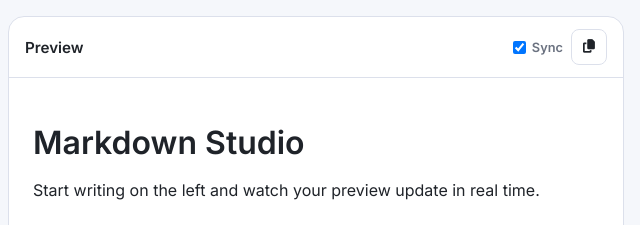
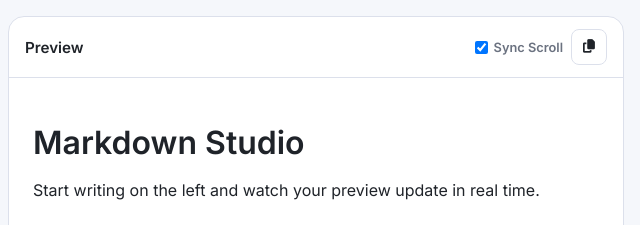
Before and after one commit to androidyue/markdown-mobile, a website: page index.html in a window 1280 px wide. Shown: the top 225 px of the page, 640-1280 px from the left. Drawn offline with nearby package versions, Linux system fonts and the light colour scheme; files whose address does not match are found by name.

Commit message:
Add descriptive text to sync scroll toggle

```diff
--- a/index.html
+++ b/index.html
@@ -39,9 +39,9 @@
             <span>Preview</span>
           </div>
           <div class="preview-actions">
-            <label class="toggle" title="Sync Scroll">
+            <label class="toggle" title="Sync scroll between editor and preview">
               <input type="checkbox" id="sync-scroll" checked>
-              <span>Sync</span>
+              <span>Sync Scroll</span>
             </label>
             <button class="button button-icon" id="copy-preview" type="button" title="Copy rendered HTML"><i class="fa-solid fa-copy"></i></button>
           </div>
```
